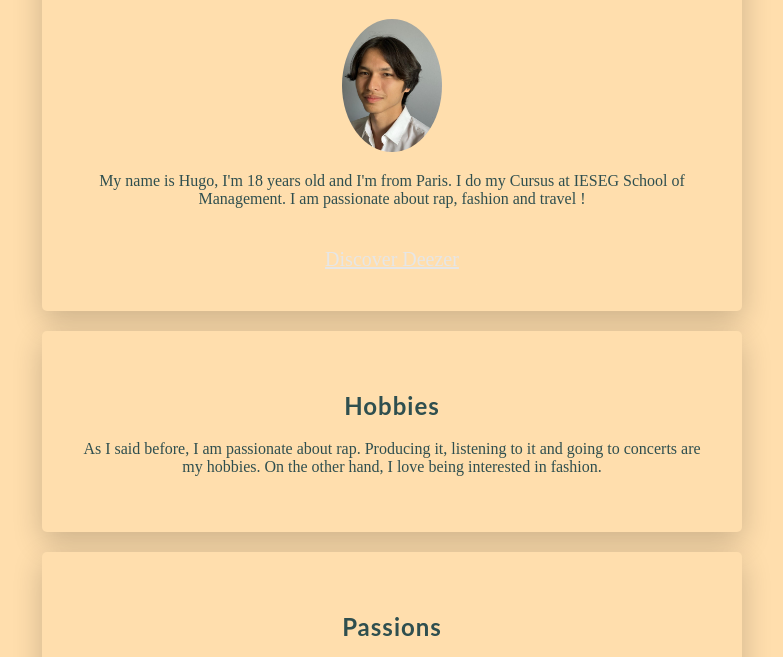
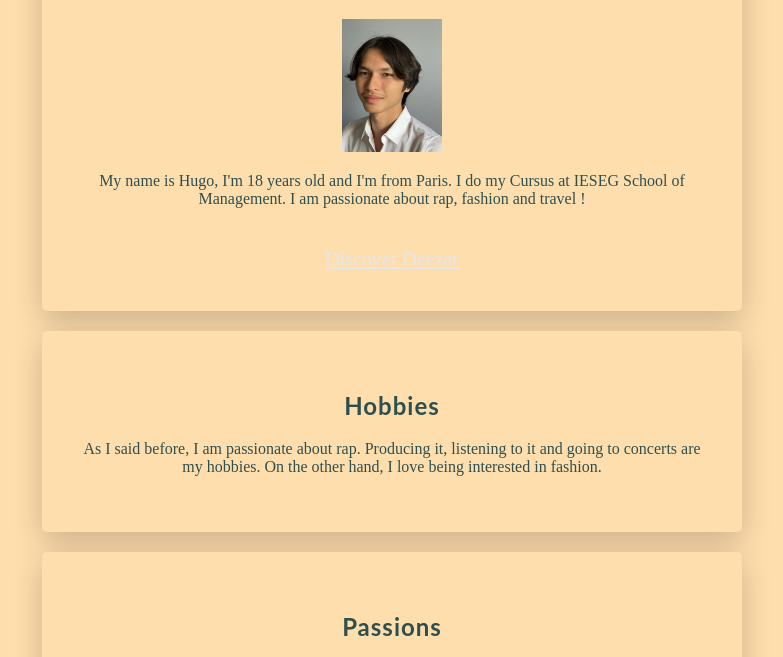
Before and after one commit to nhan-hugo/profile, a plain HTML site: page index.html in a window 1280 px wide. Shown: the part 143-800 px from the top of the page, without its empty margins (248-1031 px from the left). Drawn offline with Linux system fonts and the light colour scheme.

Commit message:
Update index.html

```diff
--- a/index.html
+++ b/index.html
@@ -13,7 +13,7 @@
 		<div class="container">
 			<div class="card-beige" id="introduction">
 				<h1>Hello, I am Hugo !  </h1>
-					<img src="Images/Profile.jpg" class="img-circle" width="100px" alt="Hugo">
+					<img src="Images/Profile.jpg" width="100px" alt="Hugo">
 				<p>
 					 My name is Hugo, I'm 18 years old and I'm from Paris. I do my Cursus at IESEG School of Management. I am passionate about rap, fashion and travel !
 				</p>
```
